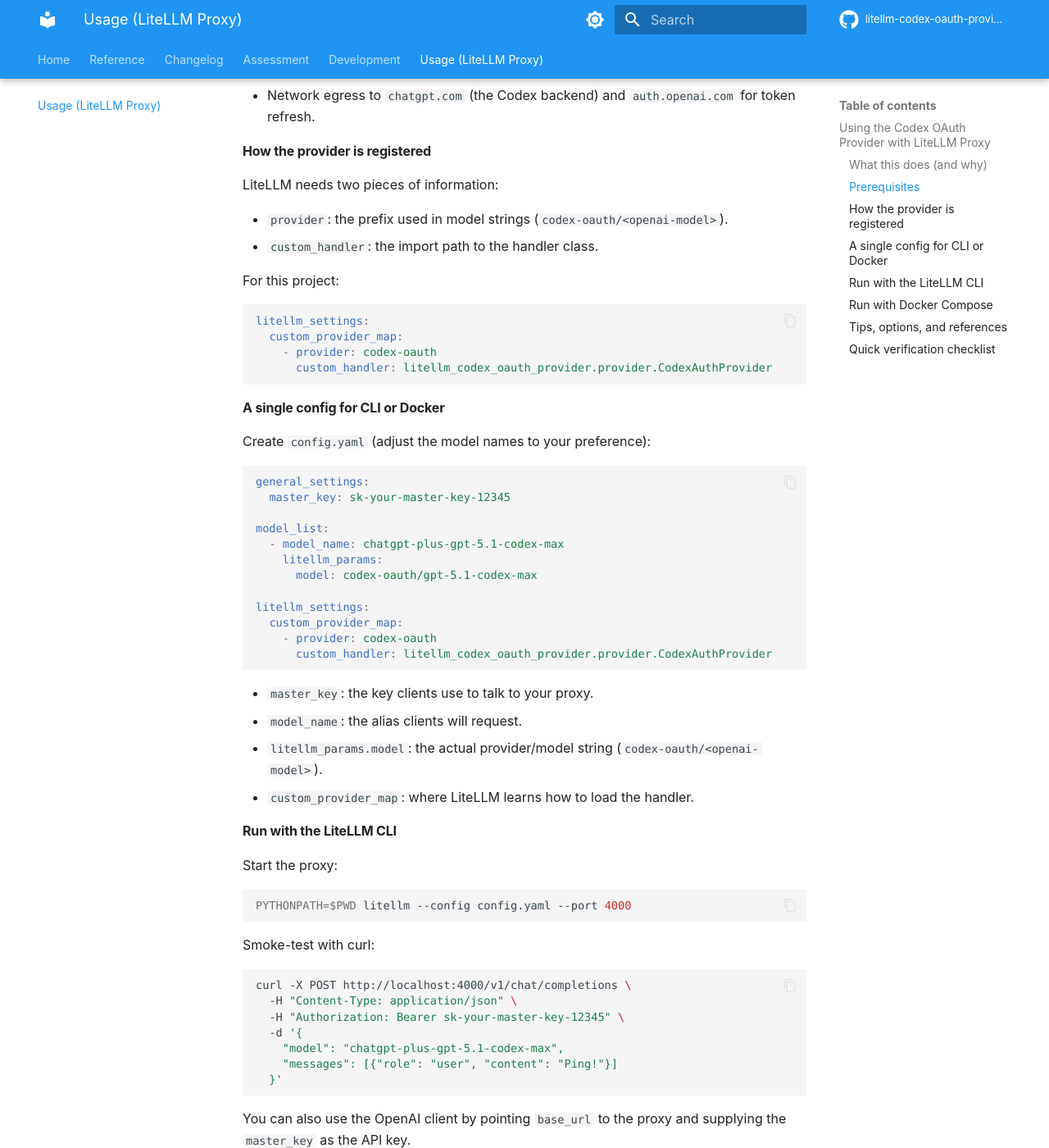
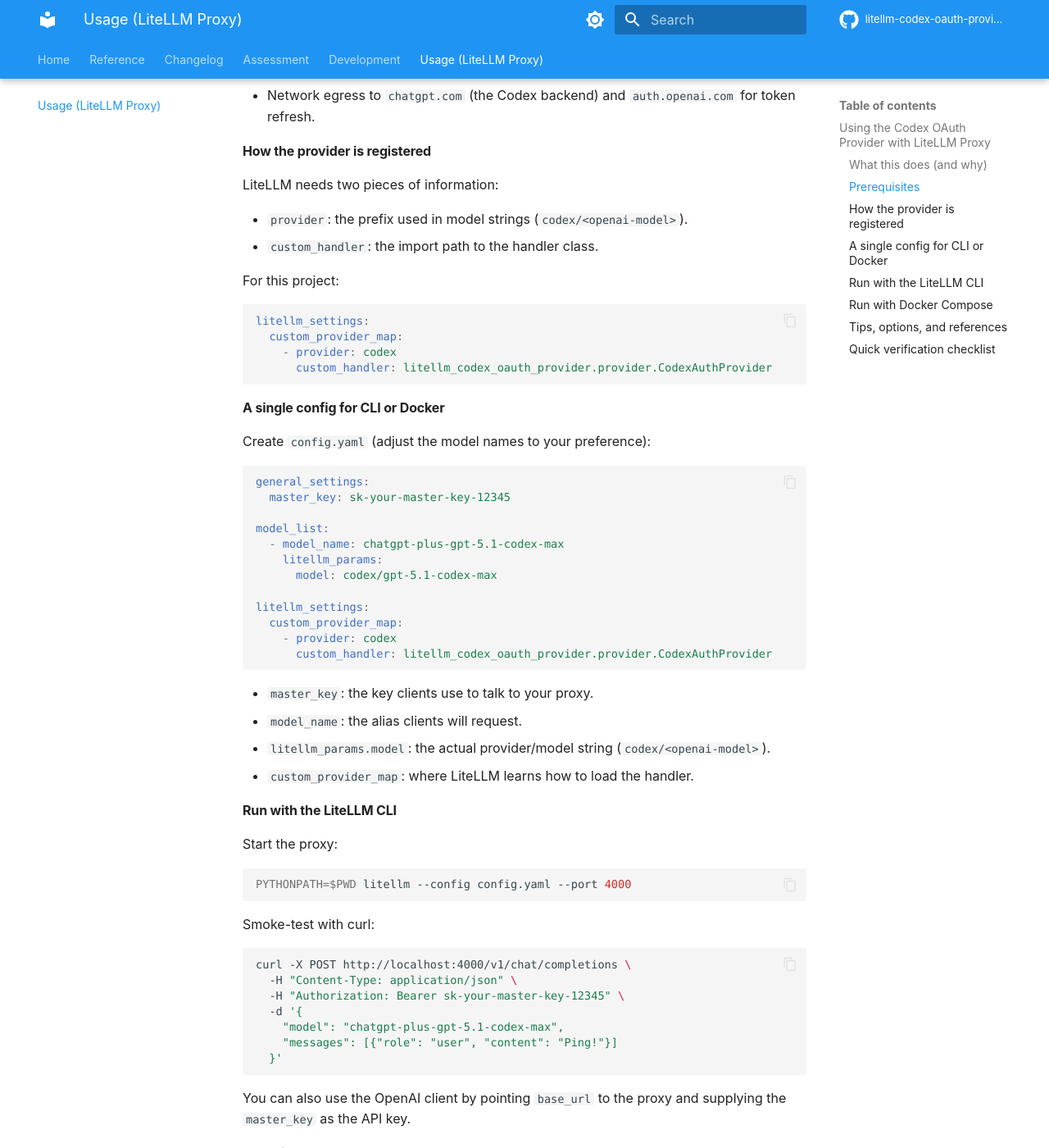
Before and after one commit to jslorrma/litellm-codex-oauth-provider, an MkDocs documentation site: the page built from docs/usage.md, in a window 1280 px wide and 1400 px high, scrolled down 598 px. Shown: the whole window at 82% size. Built offline with MkDocs 1.6.1 and Material for MkDocs 9.7.7, drawn with Linux system fonts in a browser that asks for light colours; comment, search, counter and statistics services are not loaded; the version menu is left out; some of the changed text lies outside the part shown.

Commit message:
refactor(codex): rename provider from 'codex-oauth' to 'codex'
Simplify the custom provider identifier throughout the codebase to make it more concise and user-friendly. This change affects provider registration, model prefixes, and all configuration examples.

BREAKING CHANGE: The provider name has changed from 'codex-oauth' to 'codex'. All model identifiers must now use 'codex/' prefix instead of 'codex-oauth/'. Update configuration files and client code accordingly.

````diff
--- a/docs/usage.md
+++ b/docs/usage.md
@@ -24,7 +24,7 @@
 
 LiteLLM needs two pieces of information:
 
-- `provider`: the prefix used in model strings (`codex-oauth/<openai-model>`).
+- `provider`: the prefix used in model strings (`codex/<openai-model>`).
 - `custom_handler`: the import path to the handler class.
 
 For this project:
@@ -32,7 +32,7 @@
 ```yaml
 litellm_settings:
   custom_provider_map:
-    - provider: codex-oauth
+    - provider: codex
       custom_handler: litellm_codex_oauth_provider.provider.CodexAuthProvider
 ```
 
@@ -47,17 +47,17 @@
 model_list:
   - model_name: chatgpt-plus-gpt-5.1-codex-max
     litellm_params:
-      model: codex-oauth/gpt-5.1-codex-max
+      model: codex/gpt-5.1-codex-max
 
 litellm_settings:
   custom_provider_map:
-    - provider: codex-oauth
+    - provider: codex
       custom_handler: litellm_codex_oauth_provider.provider.CodexAuthProvider
 ```
 
 - `master_key`: the key clients use to talk to your proxy.
 - `model_name`: the alias clients will request.
-- `litellm_params.model`: the actual provider/model string (`codex-oauth/<openai-model>`).
+- `litellm_params.model`: the actual provider/model string (`codex/<openai-model>`).
 - `custom_provider_map`: where LiteLLM learns how to load the handler.
 
 ### Run with the LiteLLM CLI
@@ -116,7 +116,7 @@
 
 ### Tips, options, and references
 
-- **Model naming**: always prefix with `codex-oauth/` (e.g., `codex-oauth/gpt-5.1-codex-max`), and
+- **Model naming**: always prefix with `codex/` (e.g., `codex/gpt-5.1-codex-max`), and
   set that in `litellm_params.model`.
 - **Token location**: default is `~/.codex/auth.json`. Keep that path mounted. If you must relocate
   it, adjust `litellm_codex_oauth_provider.constants.DEFAULT_CODEX_AUTH_FILE` (or symlink the
@@ -132,5 +132,5 @@
 ### Quick verification checklist
 
 - Codex CLI login succeeded and `~/.codex/auth.json` is mounted/visible.
-- `custom_provider_map` includes `codex-oauth` with the handler path above.
-- `model_list` entries point to `codex-oauth/<model>` and are referenced by `model_name`.
+- `custom_provider_map` includes `codex` with the handler path above.
+- `model_list` entries point to `codex/<model>` and are referenced by `model_name`.
````
Also changed, not shown: README.md (+6 -6 lines), 4 other files.
